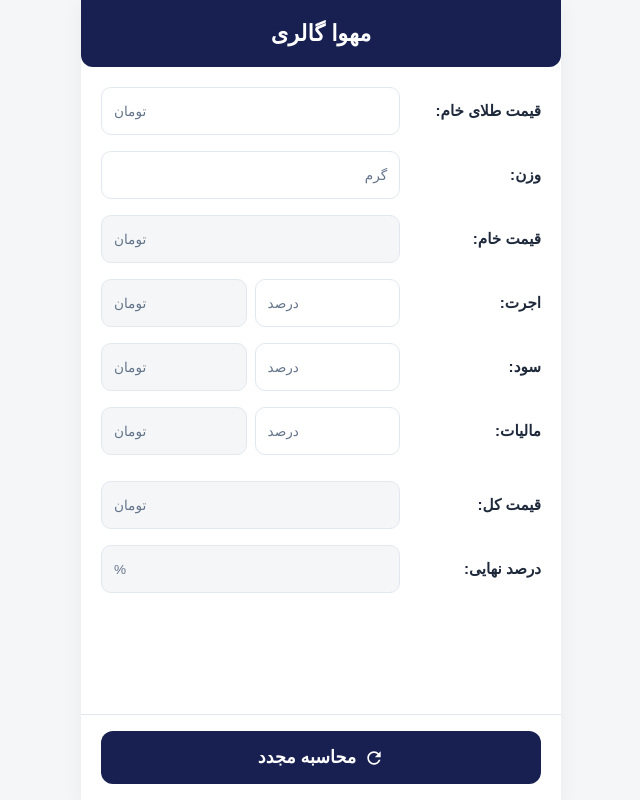
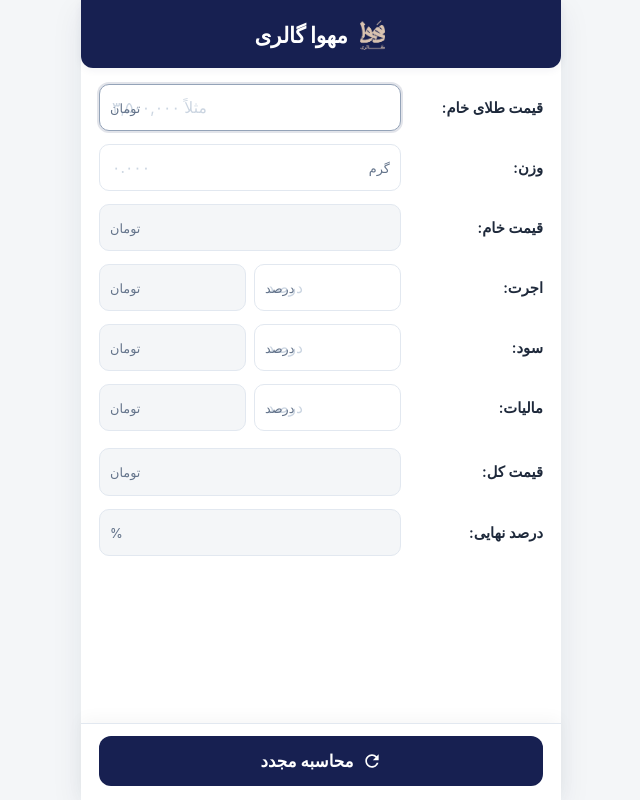
Before and after one commit to mmshooreshi/gold-calc, a plain HTML site: page pwa/index.html in a window 1280 px wide. Both pictures are taken after a click on the button "محاسبه مجدد". Shown: the whole page, without its empty margins (319-959 px from the left). Drawn offline with Linux system fonts and the light colour scheme; a small style sheet from the web is missing.

Commit message:
feat(pwa): add service worker, multi-resolution icons, Persian keypad support, and notch handling

```diff
--- a/pwa/index.html
+++ b/pwa/index.html
@@ -3,33 +3,48 @@
 <head>
     <meta charset="UTF-8">
     <meta name="viewport" content="width=device-width, initial-scale=1.0, maximum-scale=1.0, user-scalable=no, viewport-fit=cover">
-    <title>مهوا گالری</title>
+    <title>مهوا گالری - ماشین حساب طلا</title>
 
-    <!-- iOS / PWA App Meta Tags -->
+    <!-- PWA & Mobile Meta Tags -->
+    <meta name="application-name" content="مهوا گالری">
     <meta name="apple-mobile-web-app-capable" content="yes">
-    <meta name="apple-mobile-web-app-status-bar-style" content="default">
+    <meta name="apple-mobile-web-app-status-bar-style" content="black-translucent">
     <meta name="apple-mobile-web-app-title" content="مهوا گالری">
     <meta name="theme-color" content="#172051">
-    <link rel="apple-touch-icon" href="logo-dark.png">
+    <meta name="msapplication-TileColor" content="#172051">
+
+    <!-- Icons & Manifest -->
+    <link rel="icon" type="image/png" sizes="64x64" href="favicon.png">
+    <link rel="apple-touch-icon" sizes="180x180" href="apple-touch-icon.png">
     <link rel="manifest" href="manifest.json">
 
+    <!-- Fonts -->
+    <link rel="preconnect" href="https://cdn.jsdelivr.net">
     <link href="https://cdn.jsdelivr.net/gh/rastikerdar/vazirmatn@v33.003/Vazirmatn-font-face.css" rel="stylesheet" type="text/css" />
+
     <style>
         :root {
             --primary-dark: #172051;
+            --primary-dark-hover: #1f2b6c;
             --bg-light: #f4f6f8;
             --white: #ffffff;
             --border-color: #e2e8f0;
+            --border-focus: #94a3b8;
             --text-dark: #1e293b;
             --text-muted: #64748b;
+            --shadow-sm: 0 2px 8px rgba(23, 32, 81, 0.06);
+            --shadow-lg: 0 10px 30px rgba(23, 32, 81, 0.08);
+            --radius-md: 12px;
+            --radius-sm: 10px;
         }
 
         * {
             box-sizing: border-box;
             margin: 0;
             padding: 0;
-            font-family: 'Vazirmatn', sans-serif;
+            font-family: 'Vazirmatn', -apple-system, BlinkMacSystemFont, 'Segoe UI', Roboto, sans-serif;
             -webkit-tap-highlight-color: transparent;
+            touch-action: manipulation;
         }
 
         body {
@@ -37,19 +52,26 @@
             color: var(--text-dark);
             display: flex;
             justify-content: center;
+            align-items: flex-start;
             min-height: 100dvh;
+            min-height: -webkit-fill-available;
+            padding: 0;
+            margin: 0;
+            user-select: none;
+            -webkit-user-select: none;
         }
 
-        /* Mobile First Container */
+        /* App Container */
         .app-container {
             width: 100%;
             max-width: 480px;
             background-color: var(--white);
             display: flex;
             flex-direction: column;
-            box-shadow: 0 4px 20px rgba(0,0,0,0.05);
             min-height: 100dvh;
             position: relative;
+            box-shadow: var(--shadow-lg);
+            padding-bottom: env(safe-area-inset-bottom, 0px);
         }
 
         /* Header */
@@ -57,20 +79,34 @@
             background-color: var(--primary-dark);
             color: var(--white);
             text-align: center;
-            padding: 20px 0;
-            font-size: 1.4rem;
+            padding: max(20px, calc(16px + env(safe-area-inset-top, 0px))) 20px 18px 20px;
+            font-size: 1.35rem;
             font-weight: 700;
-            border-bottom-left-radius: 12px;
-            border-bottom-right-radius: 12px;
-            margin-bottom: 20px;
+            border-bottom-left-radius: var(--radius-md);
+            border-bottom-right-radius: var(--radius-md);
+            margin-bottom: 16px;
+            box-shadow: var(--shadow-sm);
+            display: flex;
+            align-items: center;
+            justify-content: center;
+            gap: 10px;
+            letter-spacing: -0.3px;
         }
 
-        /* Form Layout */
+        header img {
+            width: 30px;
+            height: 30px;
+            object-fit: contain;
+            border-radius: 6px;
+        }
+
+        /* Form Content */
         .form-content {
-            padding: 0 20px 80px 20px; /* 80px bottom padding for sticky button */
+            padding: 0 18px 90px 18px;
             display: flex;
             flex-direction: column;
-            gap: 16px;
+            gap: 13px;
+            flex: 1;
         }
 
         .row {
@@ -81,8 +117,10 @@
 
         .row-label {
             font-weight: 600;
-            font-size: 0.95rem;
-            width: 30%;
+            font-size: 0.92rem;
+            width: 32%;
+            color: var(--text-dark);
+            white-space: nowrap;
         }
 
         .input-group {
@@ -91,21 +129,22 @@
             display: flex;
             background-color: var(--white);
             border: 1px solid var(--border-color);
-            border-radius: 10px;
+            border-radius: var(--radius-sm);
             overflow: hidden;
-            transition: all 0.2s;
+            transition: border-color 0.15s ease, box-shadow 0.15s ease;
         }
 
         .input-group:focus-within {
-            border-color: var(--text-muted);
-            box-shadow: 0 0 0 2px rgba(10, 19, 36, 0.1);
+            border-color: var(--border-focus);
+            box-shadow: 0 0 0 2px rgba(23, 32, 81, 0.12);
         }
 
         .input-group.disabled-group {
             background-color: var(--bg-light);
+            border-color: var(--border-color);
         }
 
-        /* Split inputs (Percentage + Value) */
+        /* Split Row (Percent + Value) */
         .split-container {
             width: 68%;
             display: flex;
@@ -120,60 +159,83 @@
             width: 100%;
             border: none;
             outline: none;
-            padding: 14px 12px;
-            font-size: 1rem;
-            text-align: left; /* Numbers usually look better LTR inside RTL */
+            padding: 13px 12px;
+            font-size: 0.98rem;
+            text-align: left;
             direction: ltr;
             background: transparent;
             color: var(--text-dark);
-            font-weight: 600;
+            font-weight: 700;
+            user-select: text;
+            -webkit-user-select: text;
+        }
+
+        input::placeholder {
+            color: #cbd5e1;
+            font-weight: 400;
         }
 
         input:disabled {
             color: var(--primary-dark);
+            opacity: 1;
+            -webkit-text-fill-color: var(--primary-dark);
+            cursor: default;
         }
 
         .unit {
-
             position: absolute;
-            left: 12px;
+            left: 10px;
             top: 50%;
             transform: translateY(-50%);
             color: var(--text-muted);
-            font-size: 0.85rem;
+            font-size: 0.8rem;
+            font-weight: 500;
             pointer-events: none;
         }
 
-        /* Bottom Sticky Button */
+        .unit-right {
+            left: auto;
+            right: 10px;
+        }
+
+        /* Sticky Footer */
         .footer-action {
             position: fixed;
             bottom: 0;
+            left: 50%;
+            transform: translateX(-50%);
             width: 100%;
             max-width: 480px;
             background-color: var(--white);
-            padding: 16px 20px;
+            padding: 12px 18px max(14px, calc(10px + env(safe-area-inset-bottom, 0px))) 18px;
             border-top: 1px solid var(--border-color);
+            box-shadow: 0 -4px 16px rgba(0, 0, 0, 0.04);
+            z-index: 100;
         }
 
         .btn-reset {
             background-color: var(--primary-dark);
             color: var(--white);
             width: 100%;
-            padding: 16px;
+            padding: 15px;
             border: none;
-            border-radius: 12px;
-            font-size: 1.1rem;
-            font-weight: 600;
+            border-radius: var(--radius-md);
+            font-size: 1.05rem;
+            font-weight: 700;
             cursor: pointer;
             display: flex;
             align-items: center;
             justify-content: center;
             gap: 8px;
-            transition: opacity 0.2s;
+            transition: background-color 0.15s ease, transform 0.08s ease;
+        }
+
+        .btn-reset:hover {
+            background-color: var(--primary-dark-hover);
         }
 
         .btn-reset:active {
-            opacity: 0.8;
+            transform: scale(0.98);
         }
 
         .btn-reset svg {
@@ -181,20 +243,55 @@
             height: 20px;
             fill: currentColor;
         }
+
+        /* PWA Install Banner */
+        #pwa-install-banner {
+            display: none;
+            background: #eef2ff;
+            border: 1px solid #c7d2fe;
+            color: var(--primary-dark);
+            padding: 10px 16px;
+            border-radius: var(--radius-sm);
+            margin-bottom: 12px;
+            align-items: center;
+            justify-content: space-between;
+            font-size: 0.88rem;
+            font-weight: 600;
+        }
+
+        #pwa-install-banner button {
+            background: var(--primary-dark);
+            color: #fff;
+            border: none;
+            padding: 6px 14px;
+            border-radius: 8px;
+            font-size: 0.82rem;
+            font-weight: 700;
+            cursor: pointer;
+        }
     </style>
 </head>
 <body>
 
 <div class="app-container">
-    <header>مهوا گالری</header>
+    <header>
+        <img src="logo-dark.png" alt="Mahva Gallery">
+        <span>مهوا گالری</span>
+    </header>
 
     <div class="form-content">
+        <!-- Install Banner on Desktop/Mobile Chrome -->
+        <div id="pwa-install-banner">
+            <span>نصب آسان برنامه</span>
+            <button id="pwa-install-btn">نصب</button>
+        </div>
+
         <!-- ردیف ۱: قیمت طلای خام -->
         <div class="row">
             <div class="row-label">قیمت طلای خام:</div>
             <div class="input-group">
                 <span class="unit">تومان</span>
-                <input type="text" id="val-A" inputmode="numeric" placeholder="">
+                <input type="text" id="val-A" inputmode="numeric" placeholder="مثلاً ۳,۵۰۰,۰۰۰" autocomplete="off">
             </div>
         </div>
 
@@ -202,8 +299,8 @@
         <div class="row">
             <div class="row-label">وزن:</div>
             <div class="input-group">
-                <span class="unit" style="left: auto; right: 12px;">گرم</span>
-                <input type="text" id="val-B" inputmode="decimal" placeholder="" style="padding-left: 80px; text-align: left;">
+                <span class="unit unit-right">گرم</span>
+                <input type="text" id="val-B" inputmode="decimal" placeholder="۰.۰۰۰" autocomplete="off" style="padding-left: 12px; padding-right: 48px; text-align: left;">
             </div>
         </div>
 
@@ -212,7 +309,7 @@
             <div class="row-label">قیمت خام:</div>
             <div class="input-group disabled-group">
                 <span class="unit">تومان</span>
-                <input type="text" id="val-C" disabled>
+                <input type="text" id="val-C" disabled readonly tabindex="-1">
             </div>
         </div>
 
@@ -222,11 +319,11 @@
             <div class="split-container">
                 <div class="input-group">
                     <span class="unit">درصد</span>
-                    <input type="text" id="val-D" inputmode="decimal">
+                    <input type="text" id="val-D" inputmode="decimal" placeholder="درصد" autocomplete="off">
                 </div>
                 <div class="input-group disabled-group">
                     <span class="unit">تومان</span>
-                    <input type="text" id="val-E" disabled>
+                    <input type="text" id="val-E" disabled readonly tabindex="-1">
                 </div>
             </div>
         </div>
@@ -237,11 +334,11 @@
             <div class="split-container">
                 <div class="input-group">
                     <span class="unit">درصد</span>
-                    <input type="text" id="val-F" inputmode="decimal">
+                    <input type="text" id="val-F" inputmode="decimal" placeholder="درصد" autocomplete="off">
                 </div>
                 <div class="input-group disabled-group">
                     <span class="unit">تومان</span>
-                    <input type="text" id="val-G" disabled>
+                    <input type="text" id="val-G" disabled readonly tabindex="-1">
                 </div>
             </div>
         </div>
@@ -252,21 +349,21 @@
             <div class="split-container">
                 <div class="input-group">
                     <span class="unit">درصد</span>
-                    <input type="text" id="val-H" inputmode="decimal">
+                    <input type="text" id="val-H" inputmode="decimal" placeholder="درصد" autocomplete="off">
                 </div>
                 <div class="input-group disabled-group">
                     <span class="unit">تومان</span>
-                    <input type="text" id="val-I" disabled>
+                    <input type="text" id="val-I" disabled readonly tabindex="-1">
                 </div>
             </div>
         </div>
 
         <!-- ردیف ۷: قیمت کل (محاسباتی) -->
-        <div class="row" style="margin-top: 10px;">
+        <div class="row" style="margin-top: 4px;">
             <div class="row-label">قیمت کل:</div>
             <div class="input-group disabled-group">
                 <span class="unit">تومان</span>
-                <input type="text" id="val-K" disabled>
+                <input type="text" id="val-K" disabled readonly tabindex="-1" style="font-size: 1.05rem;">
             </div>
         </div>
 
@@ -275,14 +372,14 @@
             <div class="row-label">درصد نهایی:</div>
             <div class="input-group disabled-group">
                 <span class="unit">%</span>
-                <input type="text" id="val-J" disabled>
+                <input type="text" id="val-J" disabled readonly tabindex="-1">
             </div>
         </div>
     </div>
 
     <!-- Footer Action -->
     <div class="footer-action">
-        <button class="btn-reset" id="reset-btn">
+        <button class="btn-reset" id="reset-btn" type="button">
             <svg viewBox="0 0 24 24">
                 <path d="M17.65 6.35C16.2 4.9 14.21 4 12 4c-4.42 0-7.99 3.58-7.99 8s3.57 8 7.99 8c3.73 0 6.84-2.55 7.73-6h-2.08c-.82 2.33-3.04 4-5.65 4-3.31 0-6-2.69-6-6s2.69-6 6-6c1.66 0 3.14.69 4.22 1.78L13 11h7V4l-2.35 2.35z"/>
             </svg>
@@ -292,15 +389,34 @@
 </div>
 
 <script>
-    // Utility functions for formatting numbers
+    // Normalize Persian and Arabic numerals to Latin 0-9
+    const normalizeDigits = (str) => {
+        if (!str) return '';
+        return str
+            .replace(/[۰٠]/g, '0')
+            .replace(/[۱١]/g, '1')
+            .replace(/[۲٢]/g, '2')
+            .replace(/[۳٣]/g, '3')
+            .replace(/[۴٤]/g, '4')
+            .replace(/[۵٥]/g, '5')
+            .replace(/[۶٦]/g, '6')
+            .replace(/[۷٧]/g, '7')
+            .replace(/[۸٨]/g, '8')
+            .replace(/[۹٩]/g, '9')
+            .replace(/٫/g, '.')
+            .replace(/،/g, ',');
+    };
+
+    // Format numbers with comma separators
     const formatNumber = (num) => {
         if (!num || isNaN(num)) return "";
-        return Number(num).toLocaleString('en-US');
+        return Math.round(Number(num)).toLocaleString('en-US');
     };
 
     const unformatNumber = (str) => {
         if (!str) return 0;
-        return parseFloat(str.replace(/,/g, ''));
+        const normalized = normalizeDigits(str).replace(/,/g, '').trim();
+        return parseFloat(normalized) || 0;
     };
 
     // DOM Elements
@@ -317,14 +433,14 @@
     const outputJ = document.getElementById('val-J'); // درصد نهایی
     const resetBtn = document.getElementById('reset-btn');
 
-    // Load saved percentages from LocalStorage (Smart Defaults)
+    // Load saved defaults from LocalStorage
     window.addEventListener('DOMContentLoaded', () => {
         if(localStorage.getItem('mahva_D')) inputD.value = localStorage.getItem('mahva_D');
         if(localStorage.getItem('mahva_F')) inputF.value = localStorage.getItem('mahva_F');
         if(localStorage.getItem('mahva_H')) inputH.value = localStorage.getItem('mahva_H');
     });
 
-    // Core Calculation Logic (Based exactly on your requested formulas)
+    // Core Calculation Logic
     const calculate = () => {
         const A = unformatNumber(inputA.value);
         const B = unformatNumber(inputB.value);
@@ -332,32 +448,42 @@
         const F = unformatNumber(inputF.value);
         const H = unformatNumber(inputH.value);
 
-        // Save percentages to LocalStorage for future sessions
+        // Save percentages to LocalStorage
         if(inputD.value) localStorage.setItem('mahva_D', inputD.value);
         if(inputF.value) localStorage.setItem('mahva_F', inputF.value);
         if(inputH.value) localStorage.setItem('mahva_H', inputH.value);
 
+        if (A <= 0 || B <= 0) {
+            outputC.value = "";
+            outputE.value = "";
+            outputG.value = "";
+            outputI.value = "";
+            outputK.value = "";
+            outputJ.value = "";
+            return;
+        }
+
         // C = A × B
         const C = A * B;
-        outputC.value = formatNumber(Math.round(C));
+        outputC.value = formatNumber(C);
 
         // E = D × C ÷ 100
         const E = (D * C) / 100;
-        outputE.value = formatNumber(Math.round(E));
+        outputE.value = formatNumber(E);
 
         // G = F × E ÷ 100
         const G = (F * E) / 100;
-        outputG.value = formatNumber(Math.round(G));
+        outputG.value = formatNumber(G);
 
         // I = (E + G) × H ÷ 100
         const I = ((E + G) * H) / 100;
-        outputI.value = formatNumber(Math.round(I));
+        outputI.value = formatNumber(I);
 
         // K = C + E + G + I
         const K = C + E + G + I;
-        outputK.value = formatNumber(Math.round(K));
+        outputK.value = formatNumber(K);
 
-        // J = ((K ÷ C) - 1) × 100 (2 decimal places)
+        // J = ((K ÷ C) - 1) × 100
         if (C > 0) {
             const J = (((K / C) - 1) * 100).toFixed(2);
             outputJ.value = J;
@@ -366,25 +492,27 @@
         }
     };
 
-    // Input Formatting logic (adds commas while typing for currency)
+    // Input Formatting logic
     const handleInput = (e) => {
-        // Only allow numbers and decimal point
-        let val = e.target.value.replace(/[^0-9.]/g, '');
+        let val = normalizeDigits(e.target.value).replace(/[^0-9.]/g, '');
 
-        // Formatting for specific fields
         if (e.target.id === 'val-A') {
-            e.target.value = formatNumber(unformatNumber(val));
+            const cleanVal = val.replace(/\./g, '');
+            e.target.value = cleanVal ? Number(cleanVal).toLocaleString('en-US') : '';
         } else if (e.target.id === 'val-B') {
-            // Keep up to 3 decimal places for weight
-            if(val.includes('.')) {
+            if (val.includes('.')) {
                 const parts = val.split('.');
                 e.target.value = parts[0] + '.' + parts[1].substring(0, 3);
             } else {
                 e.target.value = val;
             }
         } else {
-             // For percentages, just raw numbers/decimals
-             e.target.value = val;
+            if (val.includes('.')) {
+                const parts = val.split('.');
+                e.target.value = parts[0] + '.' + parts.slice(1).join('');
+            } else {
+                e.target.value = val;
+            }
         }
 
         calculate();
@@ -395,14 +523,43 @@
         input.addEventListener('input', handleInput);
     });
 
-    // Reset functionality
+    // Reset functionality with tactile feedback
     resetBtn.addEventListener('click', () => {
+        if (navigator.vibrate) navigator.vibrate(15);
         inputA.value = '';
         inputB.value = '';
-        // We do NOT clear D, F, H because they are defaults, but we trigger calc to clear outputs
         calculate();
+        inputA.focus();
     });
 
+    // Register Service Worker for Instant Offline Launch
+    if ('serviceWorker' in navigator) {
+        window.addEventListener('load', () => {
+            navigator.serviceWorker.register('./sw.js').catch(() => {});
+        });
+    }
+
+    // PWA Install Prompt Handler
+    let deferredPrompt;
+    const installBanner = document.getElementById('pwa-install-banner');
+    const installBtn = document.getElementById('pwa-install-btn');
+
+    window.addEventListener('beforeinstallprompt', (e) => {
+        e.preventDefault();
+        deferredPrompt = e;
+        if (installBanner) installBanner.style.display = 'flex';
+    });
+
+    if (installBtn) {
+        installBtn.addEventListener('click', async () => {
+            if (deferredPrompt) {
+                deferredPrompt.prompt();
+                const { outcome } = await deferredPrompt.userChoice;
+                deferredPrompt = null;
+                if (installBanner) installBanner.style.display = 'none';
+            }
+        });
+    }
 </script>
 </body>
 </html>
```
Also changed, not shown: pwa/sw.js (added, +56 -0 lines), pwa/apple-touch-icon.png (added), pwa/favicon.png (added), pwa/icon-192.png (added), pwa/icon-512.png (added), pwa/manifest.json.
